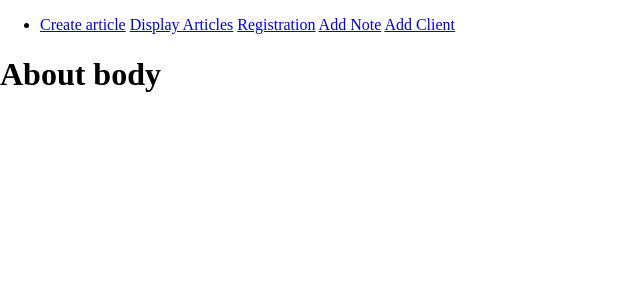
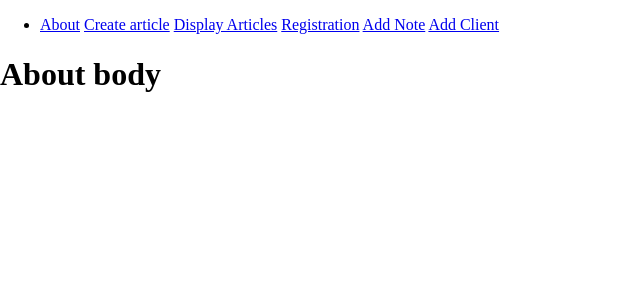
Before and after one commit to tony-against-machine/cmstheone, a Flask app: page /about in a window 1280 px wide. Shown: the top 300 px of the page, without its empty margins (0-640 px from the left). Run offline with Flask 3, Linux system fonts and the light colour scheme.

Commit message:
The About menu item has been added

```diff
--- a/app/templates/main_html/base.html
+++ b/app/templates/main_html/base.html
@@ -17,6 +17,7 @@
     <nav>
         <ul>
             <li>
+                <a href="{{ url_for('about') }}">About</a>
                 <a href="{{ url_for('create_article') }}">Create article</a>
                 <a href="{{ url_for('display_articles') }}">Display Articles</a>
                 <a href="{{ url_for('registration') }}">Registration</a>
```
